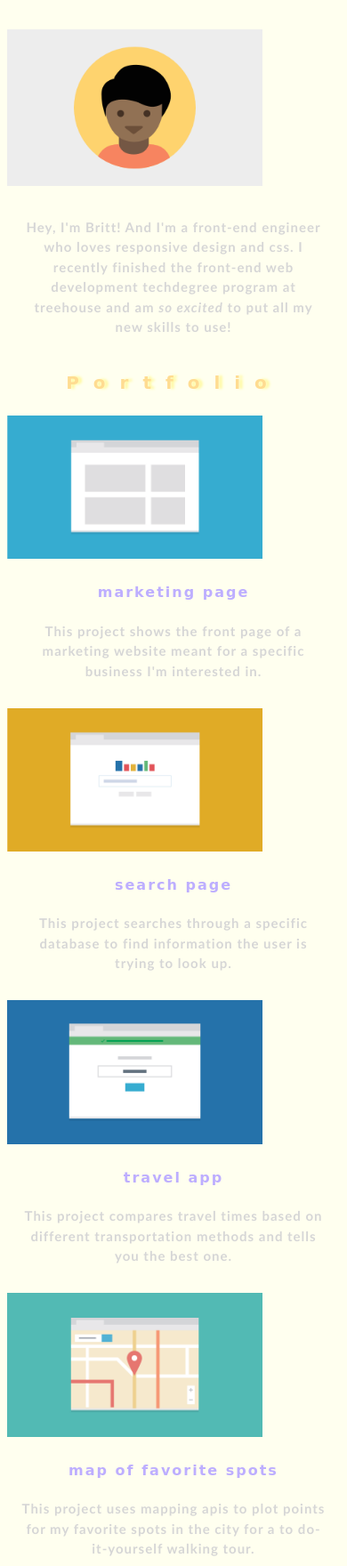
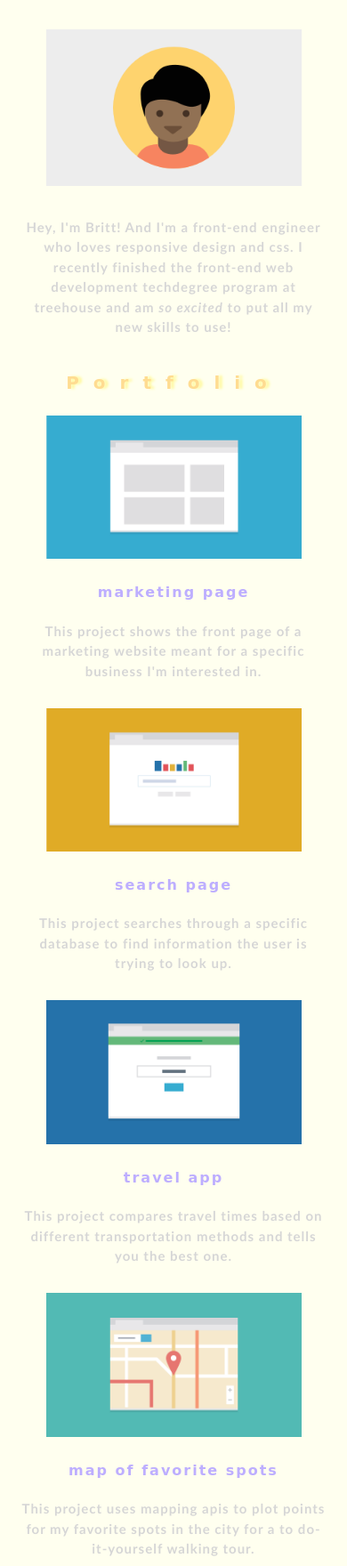
Before and after one commit to brittboyter/techdegree-project2, a plain HTML site: page index.html in a window 390 px wide. Shown: the part 237-1997 px from the top of the page at 89% size. Drawn offline with Linux system fonts and the light colour scheme; a web font is replaced by a local one.

Commit message:
Edit to portpics/ center in mobile

```diff
--- a/css/styles.css
+++ b/css/styles.css
@@ -165,6 +165,12 @@ footer p {
 
 hr.hrule {
     border: 1px solid #eee;
+
+}
+
+.portpics, .introduction {
+    text-align: center;
+
 
 }
 
--- a/index.html
+++ b/index.html
@@ -38,38 +38,38 @@
             <a id="portfolio"></a>
             <h2>Portfolio</h2>
 
-            <div class="left">
+            <div class="portpics">
             <img src="images/portfolio-1.png" alt="marketing page portfolio thumbnail" class="portpics">
             <h3>marketing page</h3>
             <p>This project shows the front page of a marketing website meant for a specific business I'm interested in.</p>
          </div>
 
-            <div class="left">
-            <img src="images/portfolio-2.png" alt="search page portfolio thumbnail" class="portpics">
+            <div class="portpics">
+            <img src="images/portfolio-2.png" alt="search page portfolio thumbnail">
             <h3>search page</h3>
             <p>This project searches through a specific database to find information the user is trying to look up.</p>
             </div>
 
-            <div class="left">
-            <img src="images/portfolio-3.png" alt="travel app portfolio thumbnail" class="portpics">
+            <div class="portpics">
+            <img src="images/portfolio-3.png" alt="travel app portfolio thumbnail">
             <h3>travel app</h3>
             <p>This project compares travel times based on different transportation methods and tells you the best one.</p>
          </div>
 
-            <div class="right">
-            <img src="images/portfolio-4.png" alt="favorite spots portfolio thumbnail" class="portpics">
+            <div class="portpics">
+            <img src="images/portfolio-4.png" alt="favorite spots portfolio thumbnail">
             <h3>map of favorite spots</h3>
             <p>This project uses mapping apis to plot points for my favorite spots in the city for a to do-it-yourself walking tour.</p>
          </div>
 
-            <div class="right">
-            <img src="images/portfolio-5.png" alt="photo gallery portfolio thumbnail" class="portpics">
+            <div class="portpics">
+            <img src="images/portfolio-5.png" alt="photo gallery portfolio thumbnail">
             <h3>photo gallery</h3>
             <p>This project shows pictures from a recent trip to the viewer and allows them to easily navigate photos.</p>
          </div>
 
-            <div class="right">
-            <img src="images/portfolio-6.png" alt="calculator portfolio thumbnail" class="portpics">
+            <div class="portpics">
+            <img src="images/portfolio-6.png" alt="calculator portfolio thumbnail">
             <h3>calculator</h3>
             <p>Someone can enter in the numbers they want and click the big blue button to get the result.</p>
          </div>
```
